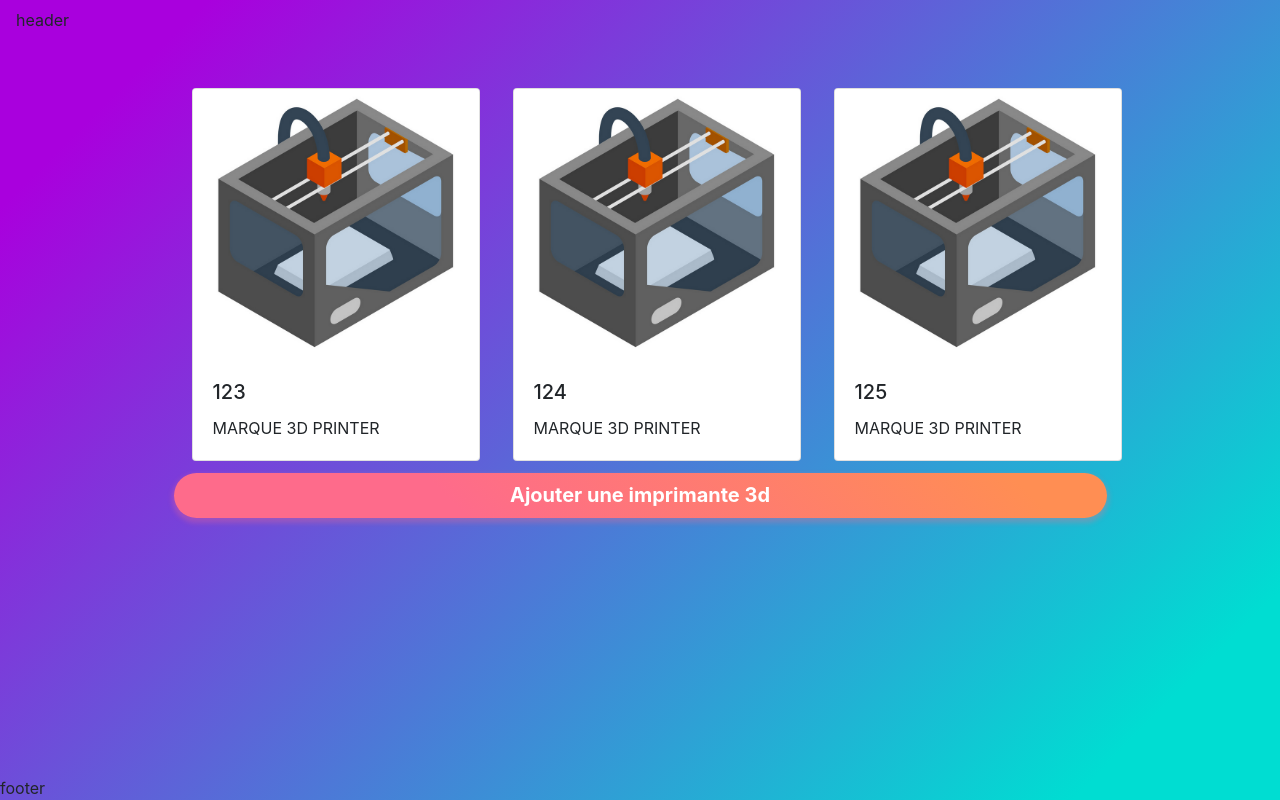
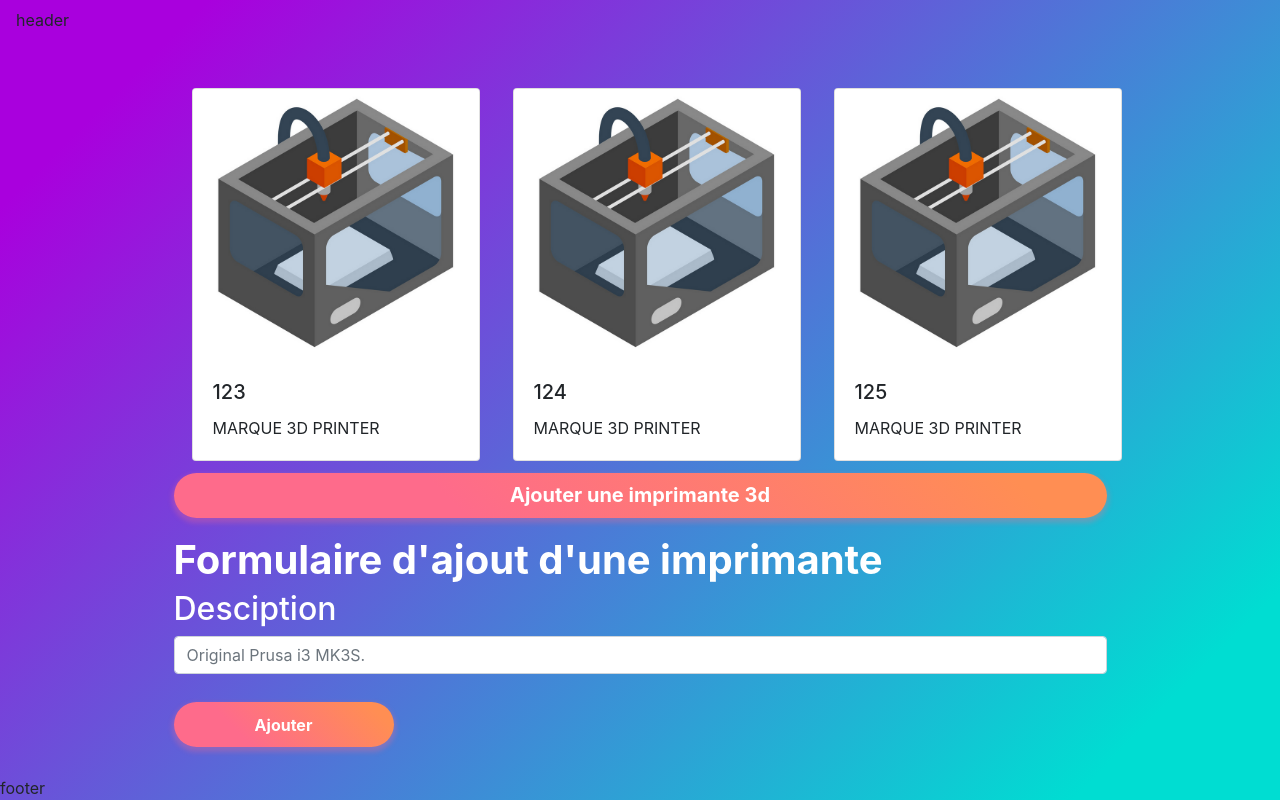
Before and after one commit to wearespacey/staythef-apex, a React (Create React App) app in the folder ddd/: page /producer in a window 1280 px wide. Built offline with nearby package versions, Linux system fonts and the light colour scheme.

Commit message:
Add From Add printer

```diff
--- /dev/null
+++ b/ddd/src/components/PrinterModelLayout/PrinterAddForms.tsx
@@ -0,0 +1,19 @@
+import React from "react";
+import { Form,Button } from "react-bootstrap";
+
+export const PrinterAddForms = () => {
+  return (
+    <div>
+      <span className='title'>Formulaire d'ajout d'une imprimante</span>
+      <Form>
+        <Form.Group controlId="DesciptionTextField">
+          <Form.Label className="h2 title">Desciption</Form.Label>
+          <Form.Control type="text" placeholder="Original Prusa i3 MK3S." />
+        </Form.Group>
+        <Button variant="primary" type="submit">
+          Ajouter
+        </Button>
+      </Form>
+    </div>
+  );
+};
--- a/ddd/src/components/PrinterModelLayout/PrinterModels.tsx
+++ b/ddd/src/components/PrinterModelLayout/PrinterModels.tsx
@@ -1,5 +1,5 @@
 import React from "react";
-import { Container, Row, Col, Image, ListGroup,CardDeck,Card } from "react-bootstrap";
+import { CardDeck,Card } from "react-bootstrap";
 import { IPrinterModel } from "../../models/IPrinterModel";
 import printer from "../../assets/printer3d.png";
 
--- a/ddd/src/pages/Producer/index.tsx
+++ b/ddd/src/pages/Producer/index.tsx
@@ -2,6 +2,8 @@ import React, { useState } from "react";
 import { ListModels } from "../../components/PrinterModelLayout/PrinterModels";
 import { IPrinterModel } from "../../models/IPrinterModel";
 import { Container, Button } from "react-bootstrap";
+import { Link } from "react-router-dom";
+import { PrinterAddForms } from "../../components/PrinterModelLayout/PrinterAddForms";
 
 // Page of creator (tab) displays creations
 let initialValues: IPrinterModel[] = [
@@ -31,6 +33,7 @@ export const Producer = () => {
       <Button variant="primary" size="lg" block>
         Ajouter une imprimante 3d
       </Button>
+      <PrinterAddForms></PrinterAddForms>
     </div>
     );
 };
```
